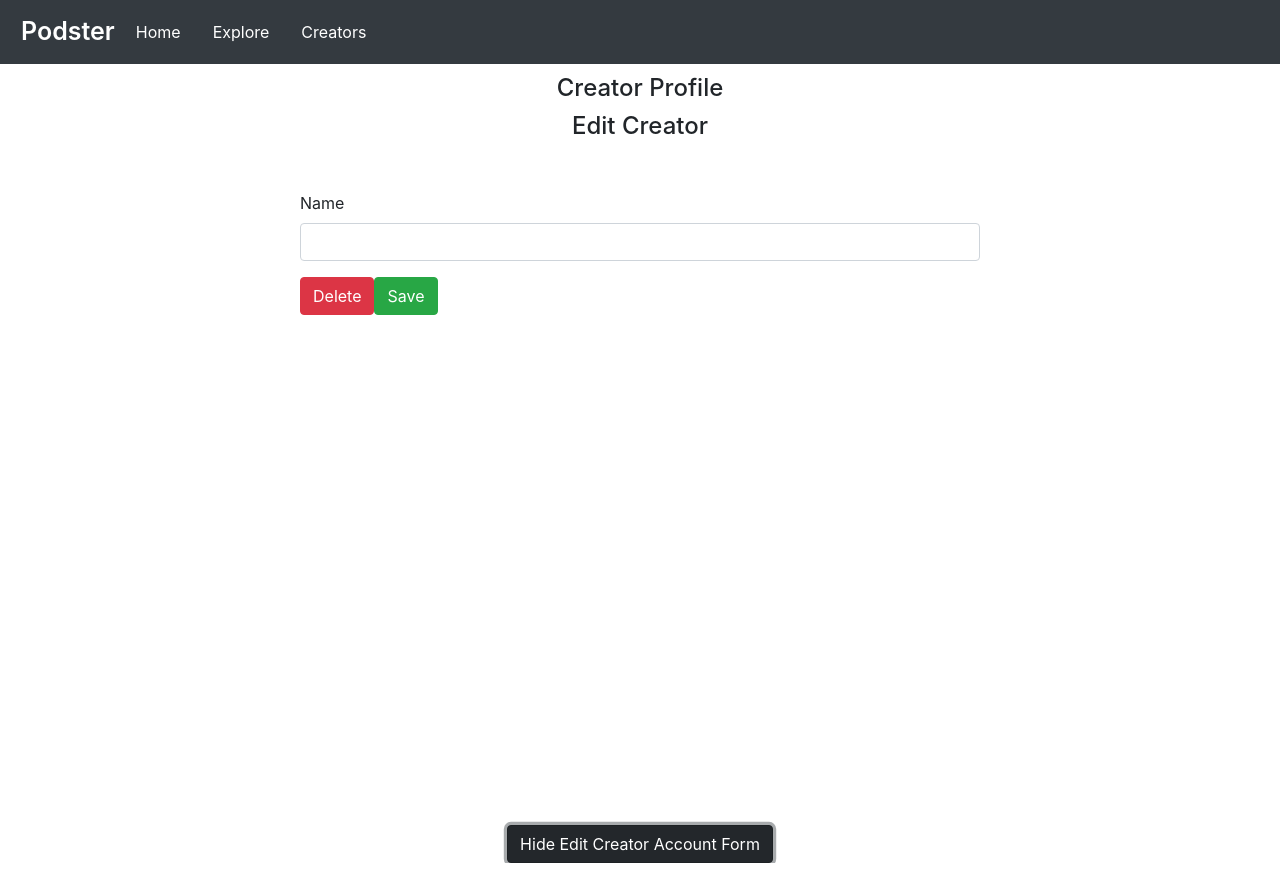
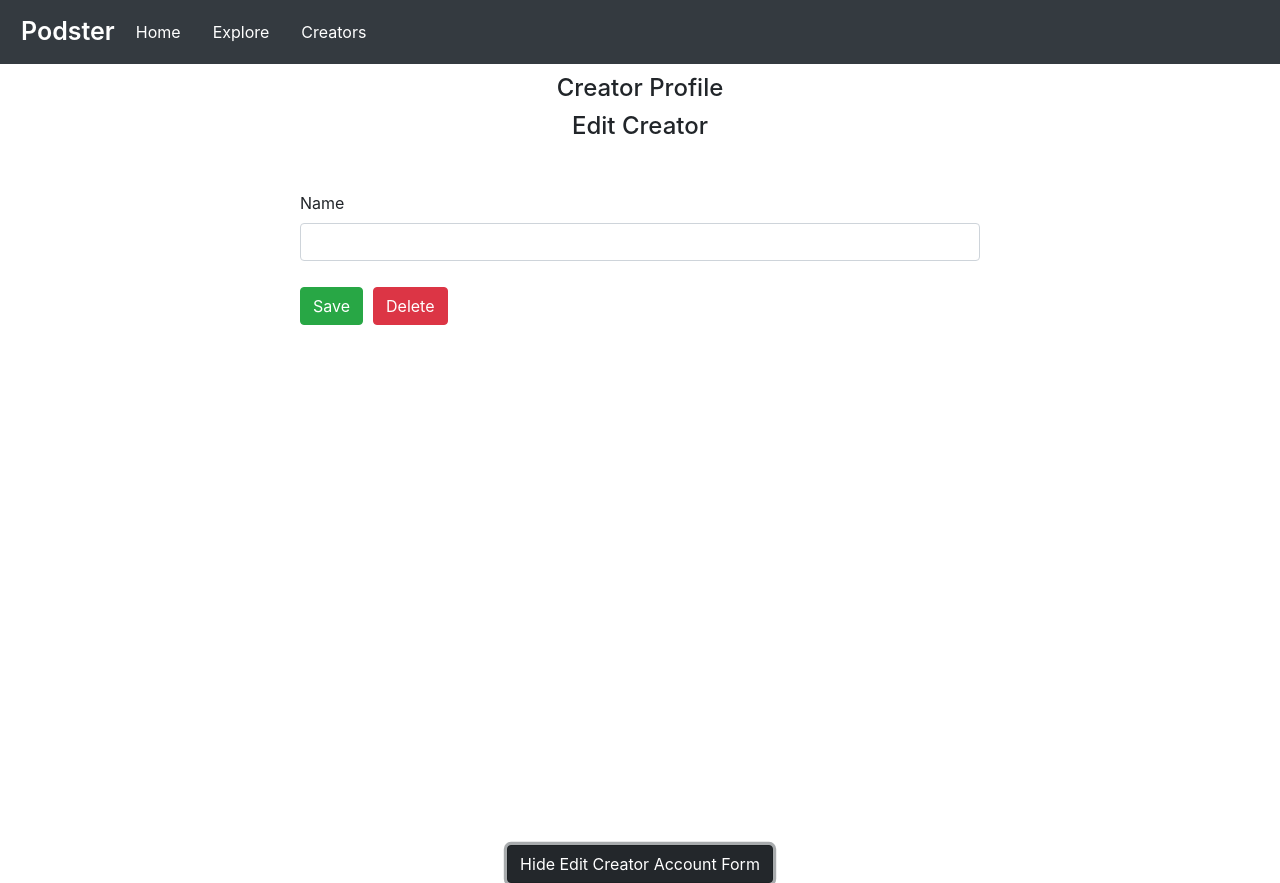
Before and after one commit to wrowston/podster, a React (Create React App) app in the folder client/: page /creator/1 in a window 1280 px wide. Both pictures are taken after a click on the button "Edit Creator Account". Built offline with nearby package versions, Linux system fonts and the light colour scheme; no server answers.

Commit message:
edit save links

```diff
--- a/client/src/components/creator/CreatorProfile.js
+++ b/client/src/components/creator/CreatorProfile.js
@@ -72,15 +72,15 @@ export default class CreatorProfile extends Component {
                                         onChange={this.onChangeCurrentCreator}
                                     />
                                 </div>
+                                <Link to={`/creator/${this.props.match.params.creatorId}`}>
+                                    <input type="submit" value="Save" class='btn btn-success' />
+                                </Link>
                                 <Link to={'/'}>
                                     <button
-                                        class='btn btn-danger'
+                                        class='btn btn-danger add-margin'
                                         onClick={() => this.onDeleteCreator(this.props.match.params.creatorId)}>
                                         Delete
                                 </button>
-                                </Link>
-                                <Link to={`/creator/${this.props.match.params.creatorId}`}>
-                                    <input type="submit" value="Save" class='btn btn-success' />
                                 </Link>
                             </form>
                         </div>
```
